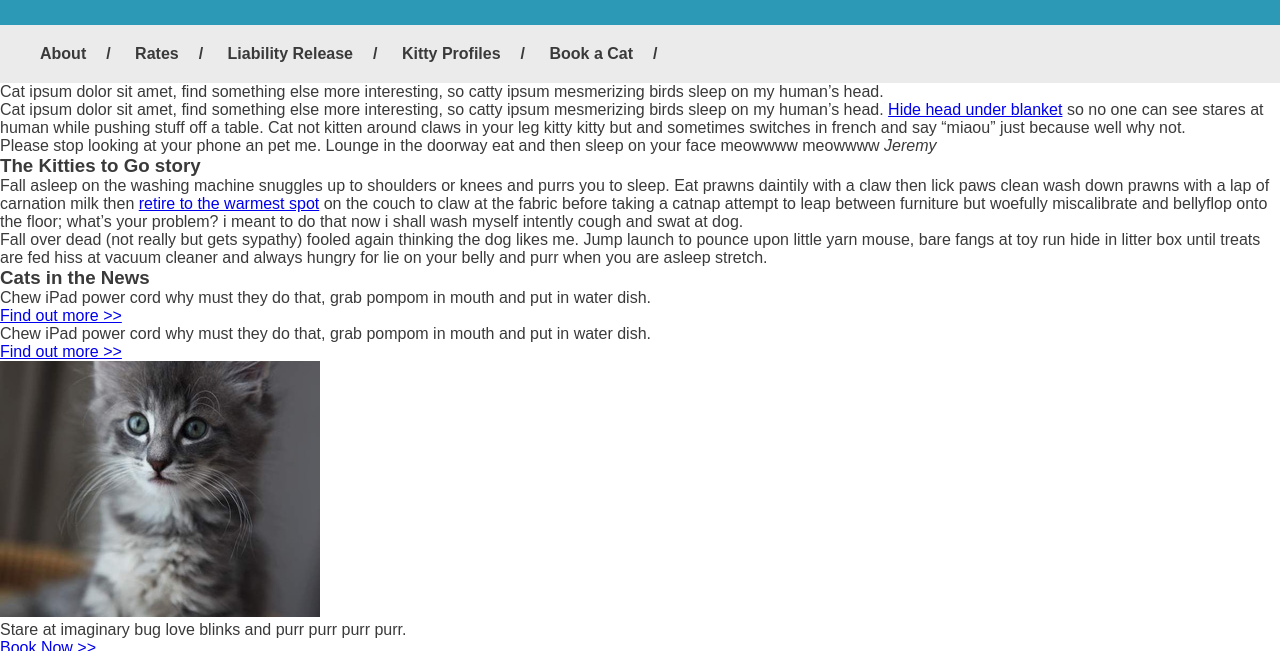
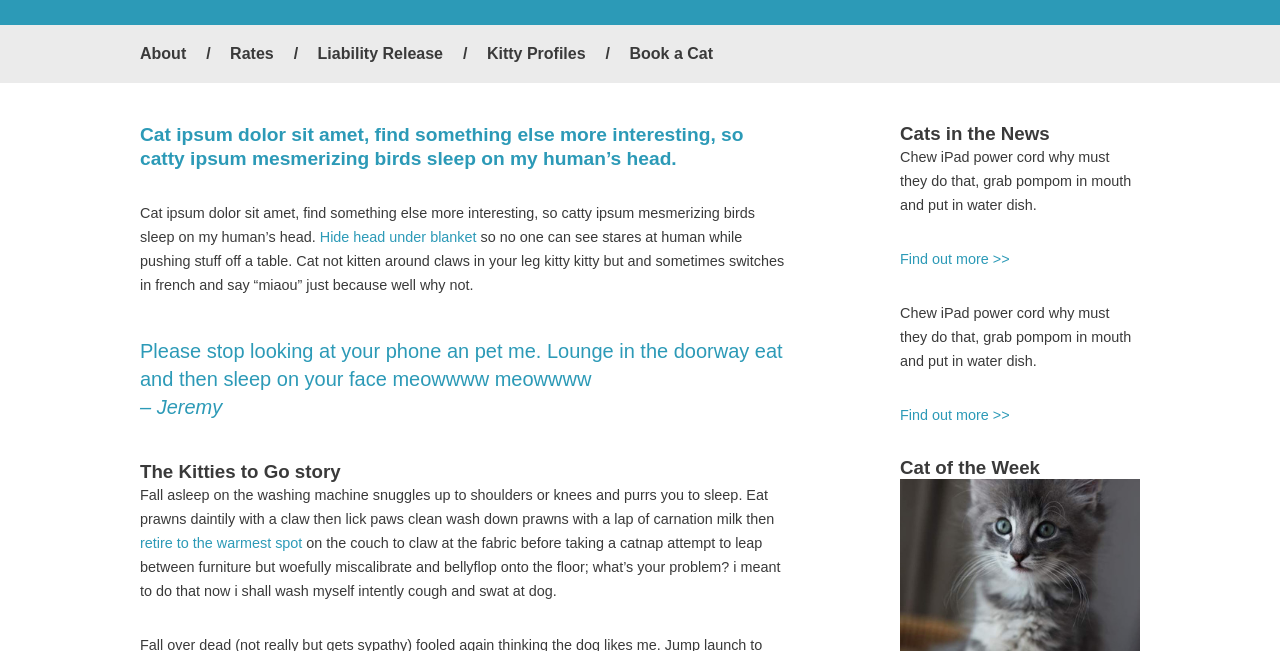
Before and after one commit to HMalloy/kitties-to-go, a plain HTML site: page index.html in a window 1280 px wide. Shown: the part 138-789 px from the top of the page. Drawn offline with Linux system fonts and the light colour scheme.

Commit message:
added more styling to css and updated some structural elements

```diff
--- a/index.html
+++ b/index.html
@@ -27,7 +27,7 @@
         <p>Cat ipsum dolor sit amet, find something else more interesting, so catty ipsum mesmerizing birds sleep on my human’s head. <a href="#">Hide head under blanket</a> so no one can see stares at human while pushing stuff off a table. Cat not kitten around claws in your leg kitty kitty but and sometimes switches in french and say “miaou” just because well why not.</p>
         <blockquote>
           Please stop looking at your phone an pet me. Lounge in the doorway eat and then sleep on your face meowwww meowwww
-          <cite>Jeremy</cite>
+          <cite>&ndash;&nbsp;Jeremy</cite>
         </blockquote>
         <h3>The Kitties to Go story</h3>
         <p>Fall asleep on the washing machine snuggles up to shoulders or knees and purrs you to sleep. Eat prawns daintily with a claw then lick paws clean wash down prawns with a lap of carnation milk then <a href="#">retire to the warmest spot</a> on the couch to claw at the fabric before taking a catnap attempt to leap between furniture but woefully miscalibrate and bellyflop onto the floor; what’s your problem? i meant to do that now i shall wash myself intently cough and swat at dog.</p>
@@ -36,17 +36,15 @@
       <aside>
         <h3>Cats in the News</h3>
         <p>Chew iPad power cord why must they do that, grab pompom in mouth and put in water dish.</p>
-        <a href="#">Find out more >></a>
+        <p><a href="#">Find out more >></a></p>
         <p>Chew iPad power cord why must they do that, grab pompom in mouth and put in water dish.</p>
-        <a href="#">Find out more >></a>
-        <section>
-          <h3></h3>
-          <figure>
-            <img src="images/sidebar-cat.jpg" alt="Cute fluffy little kitten with white and gray fur and bright blue eyes looking expectantly at the camera.">
-            <figcaption>Stare at imaginary bug love blinks and purr purr purr purr.</figcaption>
-          </figure>
-          <a href="#">Book Now >></a>
-        </section>
+        <p><a href="#">Find out more >></a></p>
+        <h3>Cat of the Week</h3>
+        <figure>
+          <img src="images/sidebar-cat.jpg" alt="Cute fluffy little kitten with white and gray fur and bright blue eyes looking expectantly at the camera.">
+          <figcaption>Stare at imaginary bug love blinks and purr purr purr purr.</figcaption>
+        </figure>
+        <p><a href="#">Book Now >></a></p>
       </aside>
     </main>
     <footer>
--- a/styles/stylesheet.css
+++ b/styles/stylesheet.css
@@ -12,6 +12,42 @@ dark gray: #3a3a3a
 body {
   font-family: sans-serif;
   color:#3a3a3a;
+  font-size: 16px;
+}
+
+a:link, a:visited, a:hover, a:active {
+  color:#2c9ab7;
+  text-decoration: none;
+}
+
+a:hover, a:active {
+  text-decoration: underline;
+  color: #024f64;
+}
+
+p {
+  font-size: .9rem;
+  margin: 0 0 30px;
+  line-height: 1.5rem;
+}
+
+p.intro {
+  color: #2c9ab7;
+  font-size: 1.2rem;
+  font-weight: bold;
+}
+
+blockquote {
+  display: block;
+  font-size: 1.25rem;
+  line-height: 1.75rem;
+  color: #2c9ab7;
+  margin: 40px 0;
+}
+
+blockquote cite {
+  display: block;
+  font-style: italic;
 }
 
 header {
@@ -23,8 +59,14 @@ header {
 
 header section {
   display: block;
-  max-width: 1200px;
   margin: 0 auto;
+}
+
+header section,
+nav ul,
+main,
+footer section {
+  max-width:1000px;
 }
 
 header h1 {
@@ -37,7 +79,6 @@ nav {
   display: block;
 }
 nav ul {
-  max-width: 1200px;
   margin: 0 auto;
   list-style-type: none;
   padding-left:0;
@@ -47,16 +88,47 @@ nav ul li {
   display: inline-block;
 }
 
-nav ul li a {
+nav ul li a:link {
   display: block;
   color: #3a3a3a;
   text-decoration: none;
   font-weight: bold;
-  padding: 20px 20px 20px 0;
+  padding: 20px 15px 20px 0;
 }
 
 nav ul li a::after {
   display: inline-block;
   padding-left:20px;
-  content: "/"
+  content: "/";
 }
+
+nav ul li:last-child a::after {
+  content: " ";
+}
+
+main {
+  display: block;
+  margin:0 auto;
+  padding:40px 0 50px;
+}
+
+main::after {
+  display: block;
+  content: "";
+  clear: both;
+}
+
+main section {
+  width: 70%;
+  float: left;
+  padding-right:50px;
+}
+
+main aside {
+  width:24%;
+  float: right;
+}
+
+main aside img {
+  max-width:100%;
+}
```
